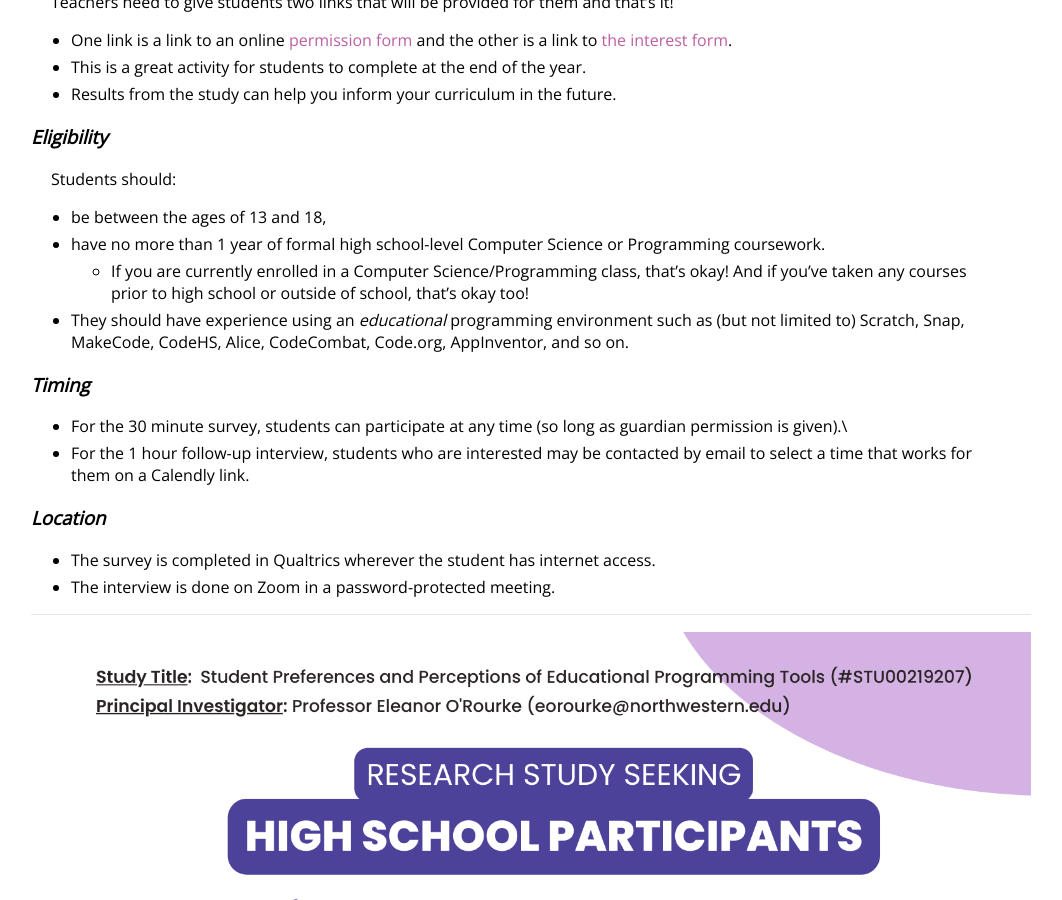
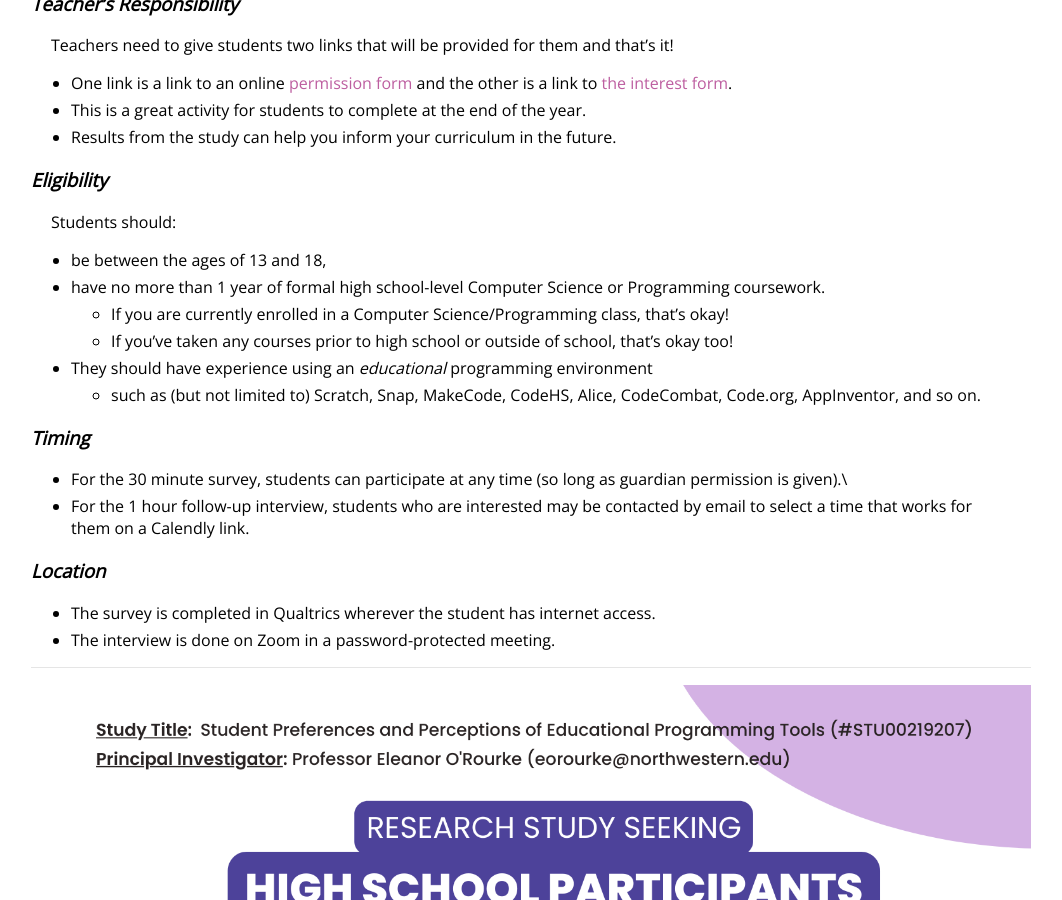
Before and after one commit to carynbear/carynbear.github.io, a Jekyll site: the page built from programmingstudy.md, in a window 1280 px wide and 900 px high, scrolled down 1122 px. Shown: the whole window, without its empty margins (109-1171 px from the left). Built offline with Jekyll 4.4.1, drawn with Linux system fonts in a browser that asks for light colours; some of the changed text lies outside the part shown.

Commit message:
Update programmingstudy.md

```diff
--- a/programmingstudy.md
+++ b/programmingstudy.md
@@ -45,8 +45,10 @@
 Students should:
 - be between the ages of 13 and 18,
 - have no more than 1 year of formal high school-level Computer Science or Programming coursework.
-    - If you are currently enrolled in a Computer Science/Programming class, that's okay! And if you've taken any courses prior to high school or outside of school, that's okay too!
-- They should have experience using an _educational_ programming environment such as (but not limited to) Scratch, Snap, MakeCode, CodeHS, Alice, CodeCombat, Code.org, AppInventor, and so on.
+    - If you are currently enrolled in a Computer Science/Programming class, that's okay!
+    - If you've taken any courses prior to high school or outside of school, that's okay too!
+- They should have experience using an _educational_ programming environment
+    - such as (but not limited to) Scratch, Snap, MakeCode, CodeHS, Alice, CodeCombat, Code.org, AppInventor, and so on.
 
 ### _**Timing**_
 - For the 30 minute survey, students can participate at any time (so long as guardian permission is given).\\
```
Also changed, not shown: other parts of programmingstudy.md (+1 -1 lines).
